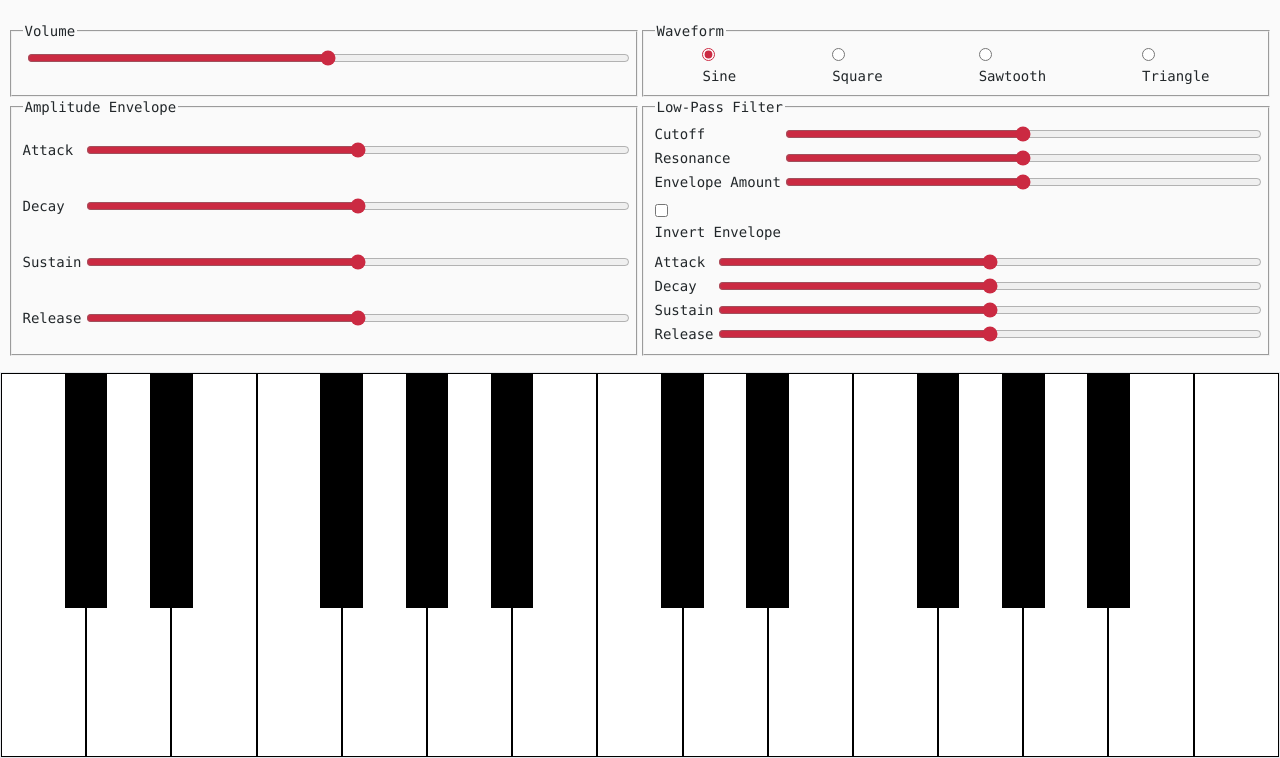
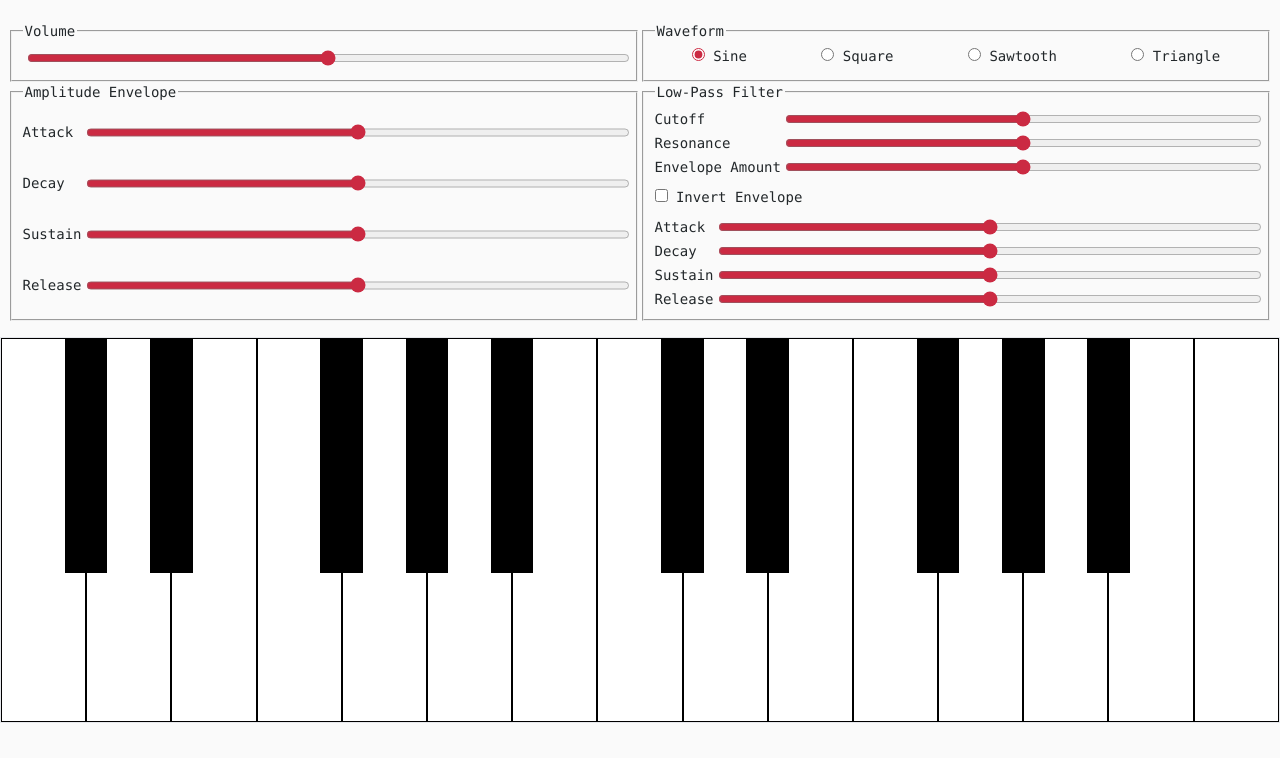
Before and after one commit to nealmm/web-audio-synth, a website built with Vite: page index.html in a window 1280 px wide. Shown: the part 67-825 px from the top of the page. After the commit the page ends 800 px from the top, so only its background shows below. Built offline with nearby package versions, Linux system fonts and the light colour scheme.

Commit message:
Fix some labels

```diff
--- a/src/style.css
+++ b/src/style.css
@@ -72,11 +72,6 @@ SOFTWARE.
 		all: revert;
 	}
 
-	label {
-		display: flex;
-		align-items: center;
-	}
-
 	.waveform-fieldset {
 		display: flex;
 		justify-content: space-around;
@@ -89,6 +84,11 @@ SOFTWARE.
 	.slider-controls {
 		display: grid;
 		grid-template-columns: auto 1fr;
+	}
+
+	.slider-controls label {
+		display: flex;
+		align-items: center;
 	}
 
 	#keyboard {
```
